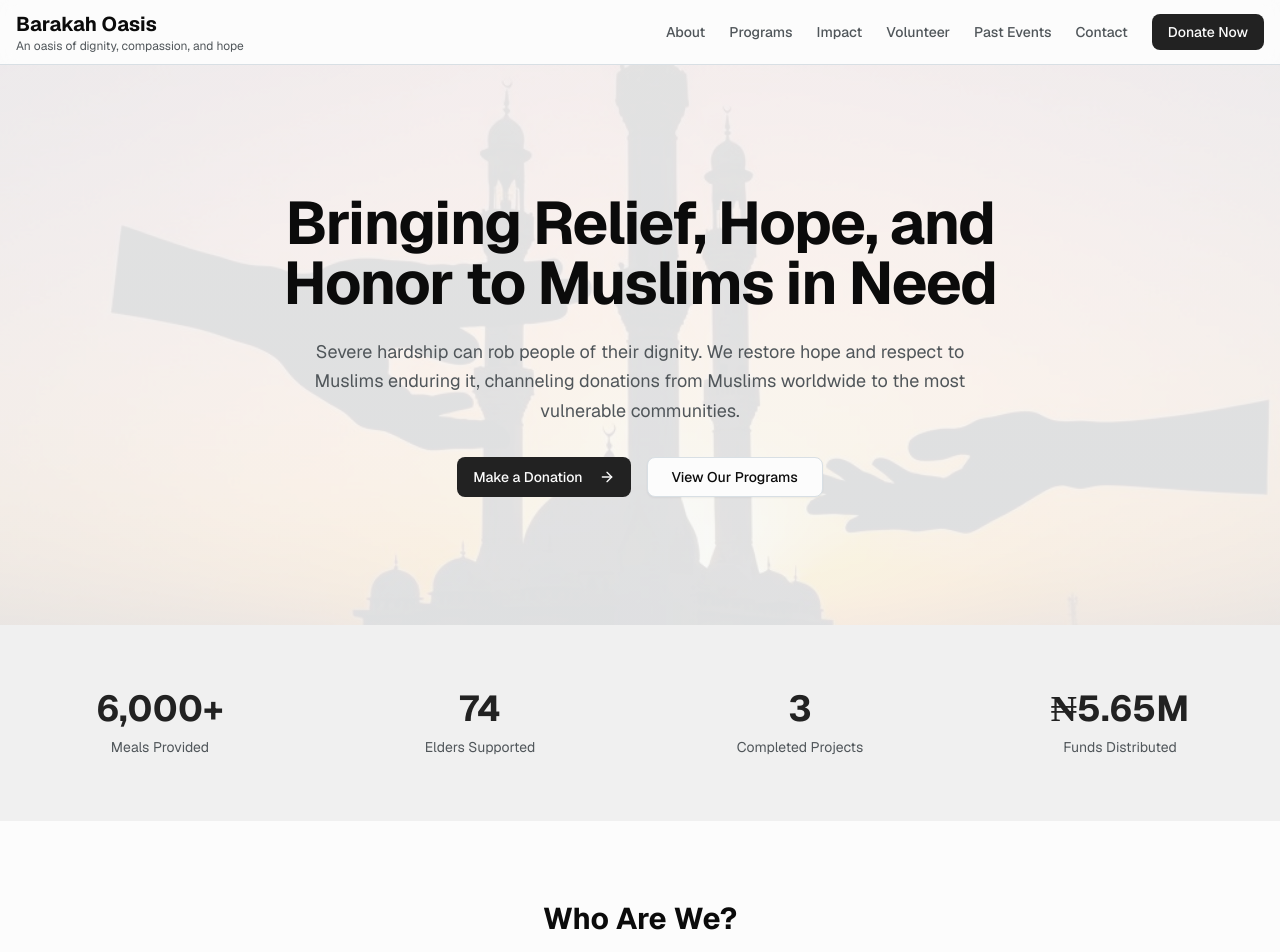
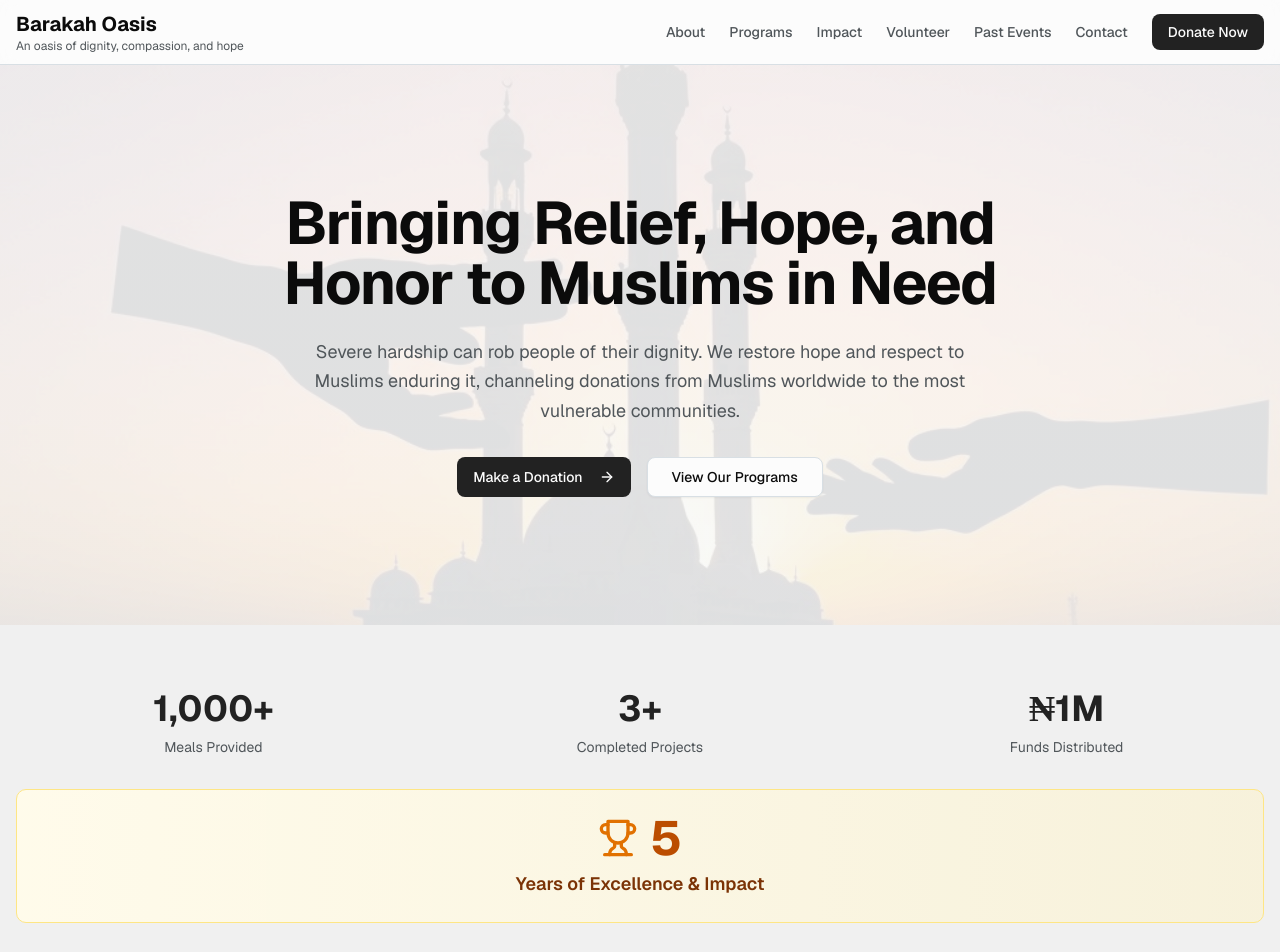
Before and after one commit to Qasim-Rokeeb/Barakah-Oasis-v2, a Next.js app: page / in a window 1280 px wide. Shown: the top 952 px of the page. Built offline with nearby package versions, Linux system fonts and the light colour scheme.

Commit message:
updated moilestones

```diff
--- a/components/impact-stats.tsx
+++ b/components/impact-stats.tsx
@@ -1,19 +1,31 @@
+"use client"
+
+import { Trophy } from "lucide-react"
+
 export function ImpactStats() {
   const stats = [
-    { value: "6,000+", label: "Meals Provided" },
-    { value: "74", label: "Elders Supported" },
-    { value: "3", label: "Completed Projects" },
-    { value: "₦5.65M", label: "Funds Distributed" },
+    { value: "1,000+", label: "Meals Provided" },
+    { value: "3+", label: "Completed Projects" },
+    { value: "₦1M", label: "Funds Distributed" },
   ]
 
   return (
-    <div className="grid gap-8 md:grid-cols-4">
-      {stats.map((stat, index) => (
-        <div key={index} className="text-center">
-          <p className="text-4xl font-bold text-primary mb-2">{stat.value}</p>
-          <p className="text-sm text-muted-foreground">{stat.label}</p>
+    <div className="space-y-8">
+      <div className="grid gap-8 md:grid-cols-3">
+        {stats.map((stat, index) => (
+          <div key={index} className="text-center">
+            <p className="text-4xl font-bold text-primary mb-2">{stat.value}</p>
+            <p className="text-sm text-muted-foreground">{stat.label}</p>
+          </div>
+        ))}
+      </div>
+      <div className="w-full bg-gradient-to-r from-amber-50 to-amber-100/50 rounded-lg p-6 flex flex-col items-center justify-center border border-amber-200">
+        <div className="flex items-center justify-center gap-3 mb-2">
+          <Trophy className="h-10 w-10 text-amber-600" />
+          <p className="text-5xl font-bold text-amber-700">5</p>
         </div>
-      ))}
+        <p className="text-lg font-semibold text-amber-900">Years of Excellence & Impact</p>
+      </div>
     </div>
   )
 }
```
